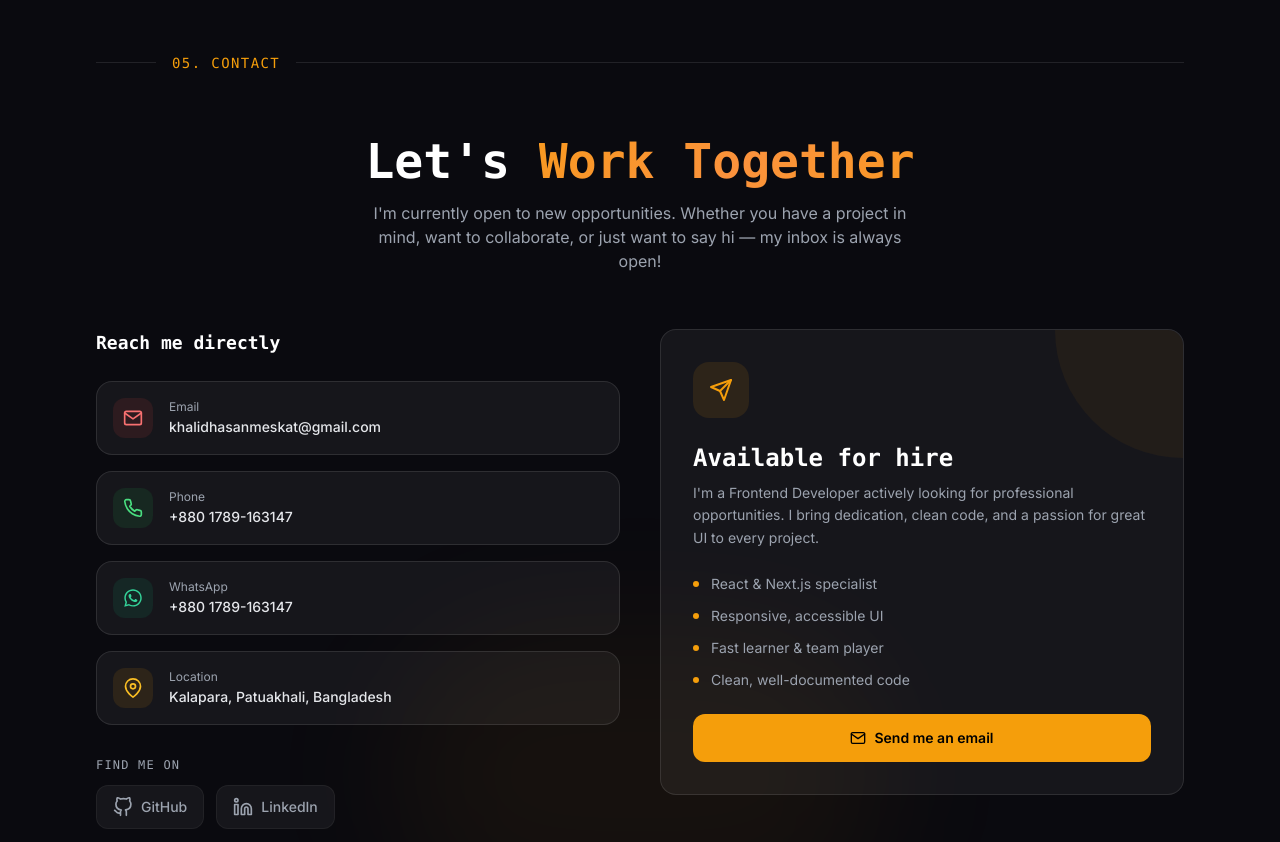
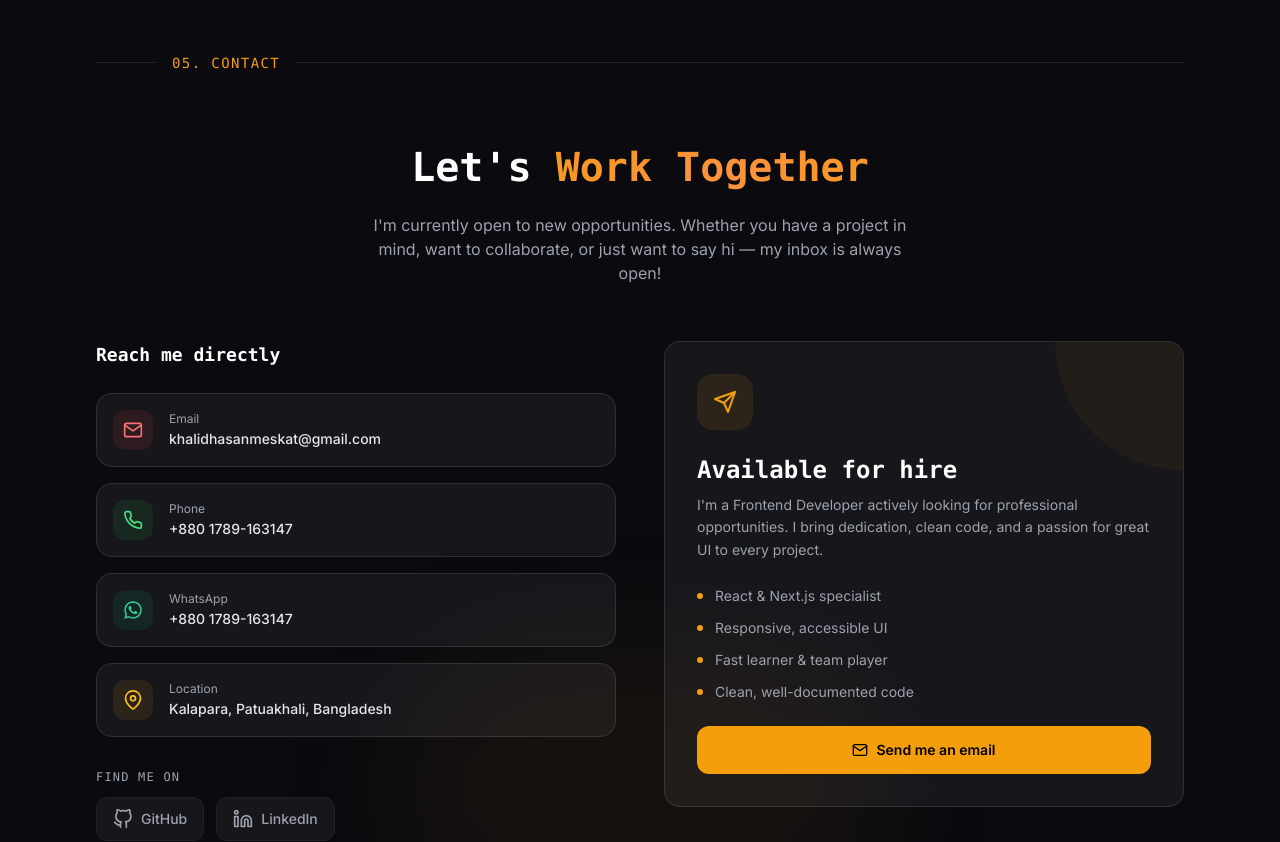
Before and after one commit to khalidhasan-m/portfolio_nextjs, a Next.js app: page / in a window 1280 px wide. Shown: the part 4340-5182 px from the top of the page. Built offline with nearby package versions, Linux system fonts and the light colour scheme.

Commit message:
Add container query classes to Contact section

```diff
--- a/src/components/Contact.jsx
+++ b/src/components/Contact.jsx
@@ -66,7 +66,7 @@ export default function Contact() {
   }, []);
 
   return (
-    <section id="contact" className="py-16 sm:py-20 lg:py-24 relative overflow-hidden">
+    <section id="contact" className="py-16 sm:py-20 lg:py-24 relative overflow-hidden cq-section">
       <div className="absolute bottom-0 left-1/2 -translate-x-1/2 w-[280px] sm:w-[400px] lg:w-[500px] h-[200px] sm:h-[300px] bg-amber-500/5 rounded-full blur-3xl pointer-events-none" />
 
       <div className="max-w-6xl mx-auto px-4 sm:px-6 lg:px-8 relative min-w-0">
@@ -80,16 +80,16 @@ export default function Contact() {
 
         <div ref={ref} className="section-fade">
           <div className="text-center mb-10 sm:mb-14">
-            <h2 className="text-3xl sm:text-4xl lg:text-5xl font-bold dark:text-white text-gray-900 font-mono mb-4">
-              Let&apos;s <span className="gradient-text">Work Together</span>
+            <h2 className="cq-heading font-bold dark:text-white text-gray-900 font-mono mb-4">
+              Let's <span className="gradient-text">Work Together</span>
             </h2>
             <p className="dark:text-gray-400 text-gray-600 max-w-xl mx-auto leading-relaxed text-sm sm:text-base px-2">
-              I&apos;m currently open to new opportunities. Whether you have a project in mind,
+              I'm currently open to new opportunities. Whether you have a project in mind,
               want to collaborate, or just want to say hi — my inbox is always open!
             </p>
           </div>
 
-          <div className="grid grid-cols-1 lg:grid-cols-2 gap-8 sm:gap-10 items-start">
+          <div className="cq-split">
             <div className="space-y-3 sm:space-y-4 min-w-0">
               <h3 className="text-base sm:text-lg font-semibold dark:text-white text-gray-900 mb-4 sm:mb-6 font-mono">
                 Reach me directly
@@ -102,7 +102,7 @@ export default function Contact() {
                       href={item.href}
                       target={item.href.startsWith("http") ? "_blank" : undefined}
                       rel="noopener noreferrer"
-                      className="flex items-center gap-3 sm:gap-4 p-3 sm:p-4 rounded-2xl dark:bg-white/5 bg-white/80 border dark:border-white/10 border-black/8 dark:hover:border-amber-500/30 hover:border-amber-500/30 transition-all duration-300 group min-h-[56px]"
+                      className="cq-contact-item flex items-center rounded-2xl dark:bg-white/5 bg-white/80 border dark:border-white/10 border-black/8 dark:hover:border-amber-500/30 hover:border-amber-500/30 transition-all duration-300 group min-h-[56px]"
                     >
                       <div className={`p-2.5 rounded-xl ${item.bg} ${item.color} flex-shrink-0`}>
                         {item.icon}
@@ -117,7 +117,7 @@ export default function Contact() {
                       </div>
                     </a>
                   ) : (
-                    <div className="flex items-center gap-3 sm:gap-4 p-3 sm:p-4 rounded-2xl dark:bg-white/5 bg-white/80 border dark:border-white/10 border-black/8 min-h-[56px]">
+                    <div className="cq-contact-item flex items-center rounded-2xl dark:bg-white/5 bg-white/80 border dark:border-white/10 border-black/8 min-h-[56px]">
                       <div className={`p-2.5 rounded-xl ${item.bg} ${item.color} flex-shrink-0`}>
                         {item.icon}
                       </div>
@@ -168,7 +168,7 @@ export default function Contact() {
                     Available for hire
                   </h3>
                   <p className="dark:text-gray-400 text-gray-600 text-sm leading-relaxed">
-                    I&apos;m a Frontend Developer actively looking for professional opportunities.
+                    I'm a Frontend Developer actively looking for professional opportunities.
                     I bring dedication, clean code, and a passion for great UI to every project.
                   </p>
                 </div>
```
